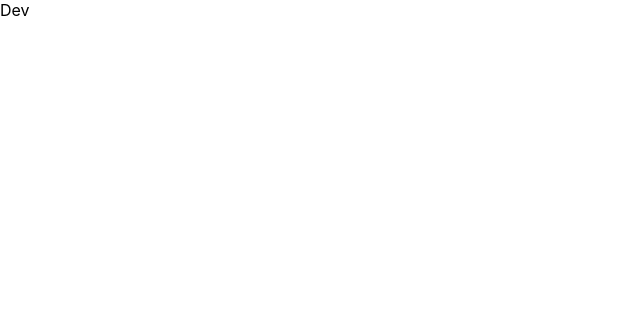
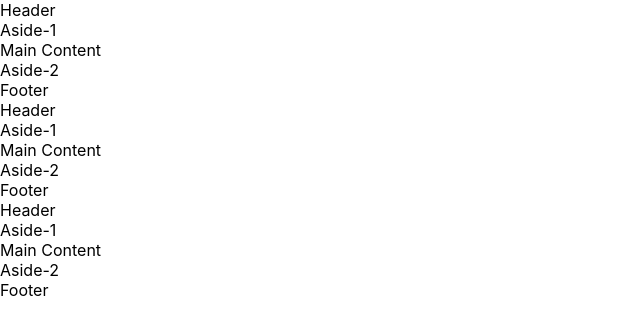
Before and after one commit to turkaytunc/grid-layout-examples, a React (Create React App) app: page / in a window 1280 px wide. Shown: the top 334 px of the page, without its empty margins (0-640 px from the left). Built offline with nearby package versions, Linux system fonts and the light colour scheme.

Commit message:
add: html content and css reset

```diff
--- a/src/App.tsx
+++ b/src/App.tsx
@@ -3,9 +3,28 @@ import './app.scss';
 function App() {
   return (
     <div className="app">
-      <section className="grid-container">Dev</section>
-      <section className="grid-container"></section>
-      <section className="grid-container"></section>
+      <section className="grid-container-1">
+        <header className="header visual">Header</header>
+        <aside className="aside-1 visual">Aside-1</aside>
+        <main className="main visual">Main Content</main>
+        <aside className="aside-2 visual">Aside-2</aside>
+        <footer className="footer visual">Footer</footer>
+      </section>
+      <section className="grid-container-2">
+        <header className="header visual">Header</header>
+        <aside className="aside-1 visual">Aside-1</aside>
+        <main className="main visual">Main Content</main>
+        <aside className="aside-2 visual">Aside-2</aside>
+        <footer className="footer visual">Footer</footer>
+      </section>
+
+      <section className="grid-container-3">
+        <header className="header visual">Header</header>
+        <aside className="aside-1 visual">Aside-1</aside>
+        <main className="main visual">Main Content</main>
+        <aside className="aside-2 visual">Aside-2</aside>
+        <footer className="footer visual">Footer</footer>
+      </section>
     </div>
   );
 }
--- a/src/index.scss
+++ b/src/index.scss
@@ -1,13 +1,18 @@
+*,
+*::after,
+*::before {
+  margin: 0;
+  padding: 0;
+  box-sizing: border-box;
+}
 body {
   margin: 0;
-  font-family: -apple-system, BlinkMacSystemFont, 'Segoe UI', 'Roboto', 'Oxygen',
-    'Ubuntu', 'Cantarell', 'Fira Sans', 'Droid Sans', 'Helvetica Neue',
-    sans-serif;
+  font-family: -apple-system, BlinkMacSystemFont, 'Segoe UI', 'Roboto', 'Oxygen', 'Ubuntu', 'Cantarell', 'Fira Sans',
+    'Droid Sans', 'Helvetica Neue', sans-serif;
   -webkit-font-smoothing: antialiased;
   -moz-osx-font-smoothing: grayscale;
 }
 
 code {
-  font-family: source-code-pro, Menlo, Monaco, Consolas, 'Courier New',
-    monospace;
+  font-family: source-code-pro, Menlo, Monaco, Consolas, 'Courier New', monospace;
 }
```
Also changed, not shown: 1 other file (tests, documents, lock files or other folders).
